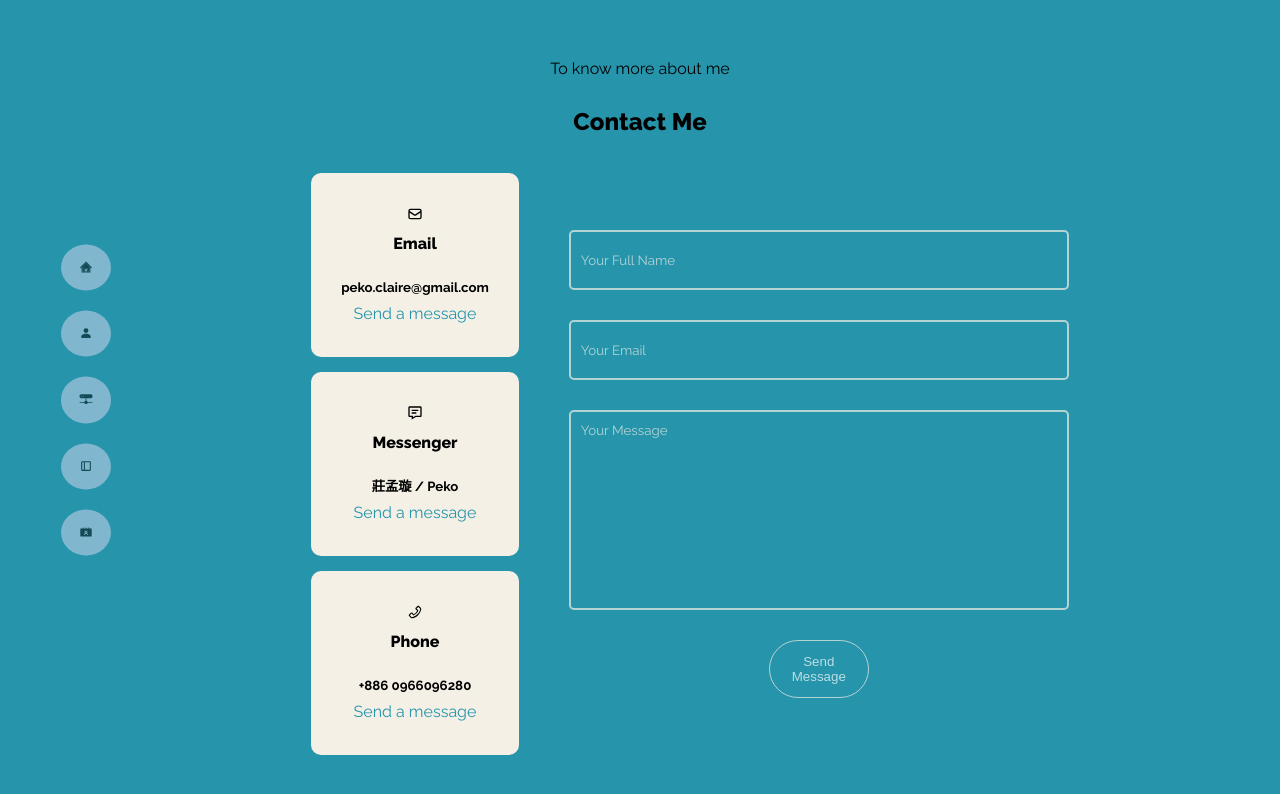
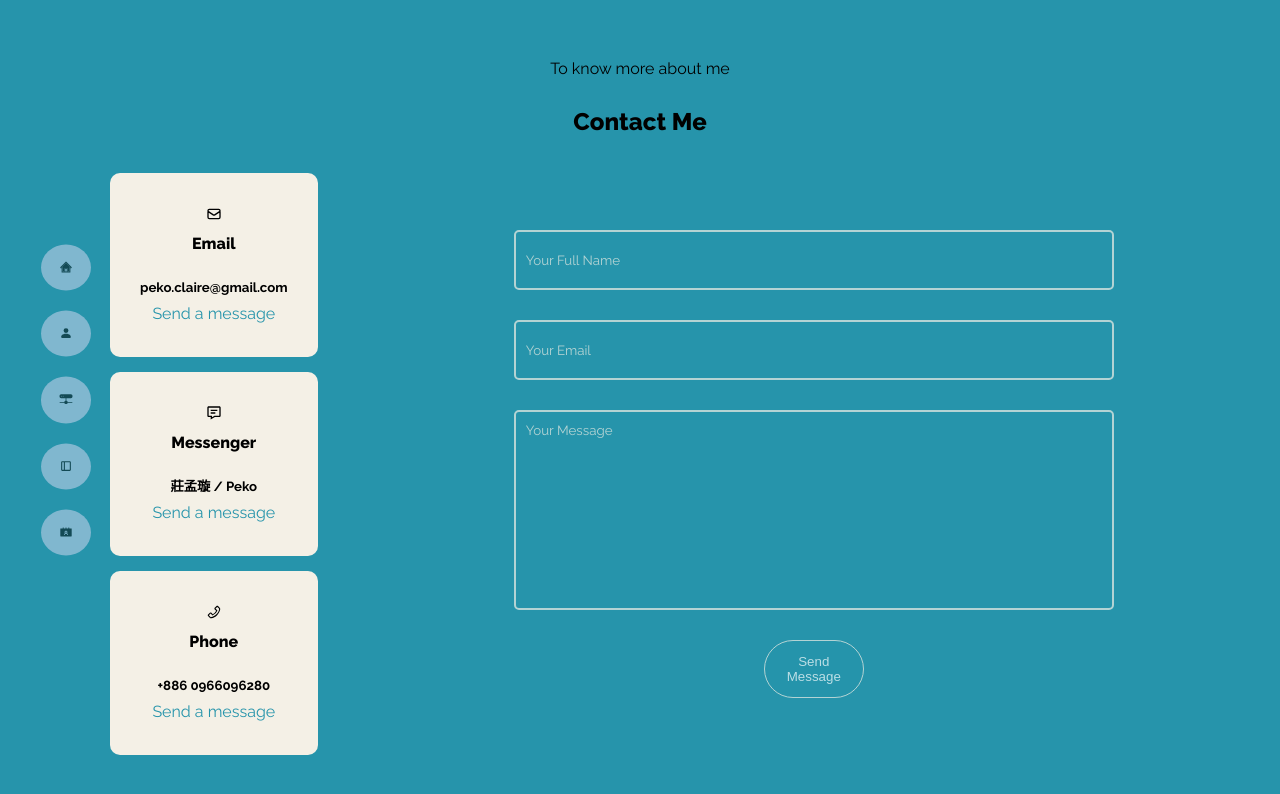
Before and after one commit to pekoisgood/peko_portfolio, a React (Create React App) app: page / in a window 1280 px wide. Both pictures are taken after a click on the link "Let's talk". Shown: the top 794 px of the page. Built offline with nearby package versions, Linux system fonts and the light colour scheme.

Commit message:
Fix: portfolio layout not centering

```diff
--- a/src/component/contact/contact.css
+++ b/src/component/contact/contact.css
@@ -17,7 +17,7 @@
 
 .contact-container {
   display: flex;
-  gap: 50px;
+  gap: 40px;
   justify-content: center;
   align-items: center;
   padding-left: 100px;
@@ -62,6 +62,7 @@ form {
   flex-direction: column;
   gap: 30px;
   align-items: center;
+  width: 90%;
 }
 
 form input,
@@ -71,7 +72,8 @@ form textarea {
   border-radius: 5px;
   padding: 10px;
   color: var(--color-white);
-  width: 500px;
+  width: 100%;
+  max-width: 600px;
 }
 
 form input::placeholder,
@@ -122,9 +124,4 @@ form textarea {
     margin-bottom: 40px;
     width: 70%;
   }
-
-  form input,
-  form textarea {
-    width: 150%;
-  }
 }
--- a/src/component/header/header.css
+++ b/src/component/header/header.css
@@ -10,6 +10,7 @@
   position: sticky;
   top: 0;
   left: 0;
+  padding-left: 30px;
 }
 
 .container-header {
--- a/src/component/nav/nav.css
+++ b/src/component/nav/nav.css
@@ -1,7 +1,7 @@
 #nav-container {
   position: fixed;
   width: fit-content;
-  left: 40px;
+  left: 20px;
   top: 50%;
   transform: translate(0%, -50%);
   display: flex;
--- a/src/component/portfolio/portfolio.css
+++ b/src/component/portfolio/portfolio.css
@@ -1,5 +1,5 @@
 #portfolio {
-  padding: 50px;
+  padding: 50px 50px 50px 70px;
   text-align: center;
   background: var(--color-white);
   width: 100%;
@@ -28,7 +28,7 @@
   border-radius: 10px;
   width: 300px;
   padding: 20px 0;
-  margin-bottom: 20px;
+  margin: 0 auto 20px auto;
   border: 1px solid transparent;
   display: flex;
   flex-direction: column;
```
